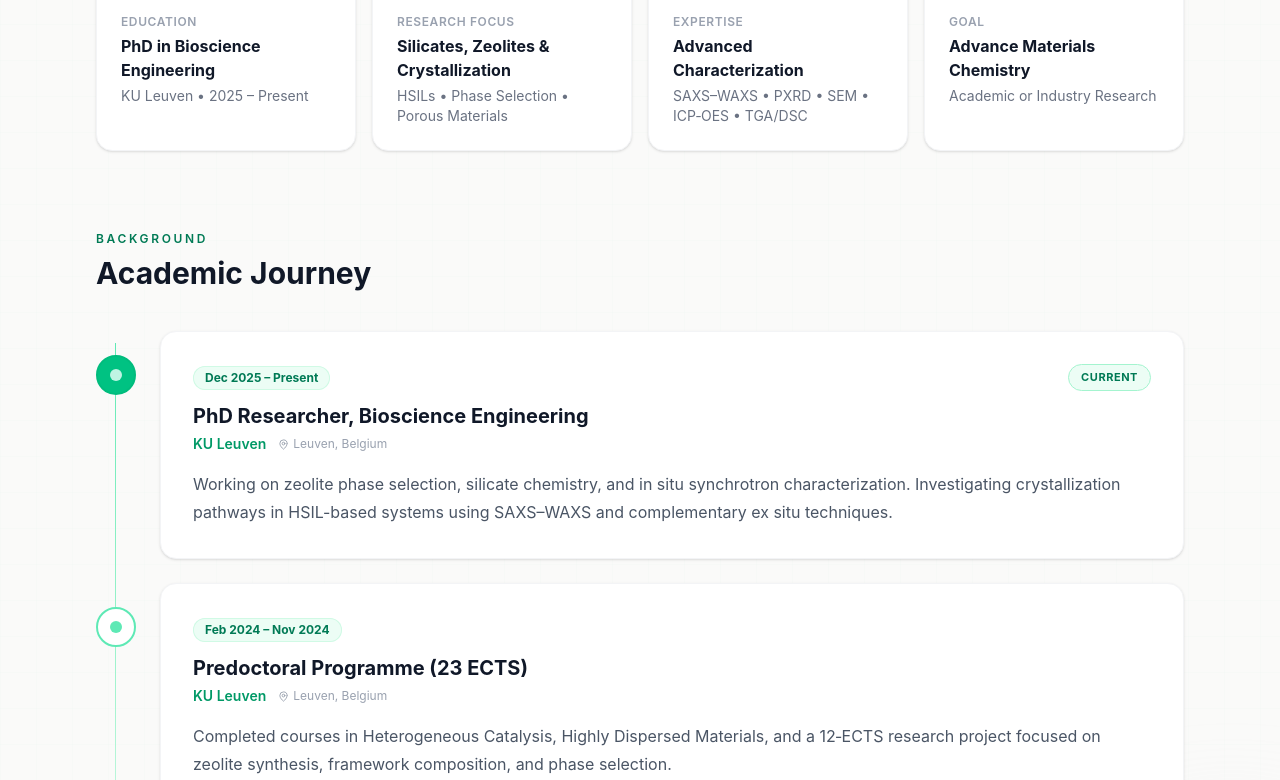
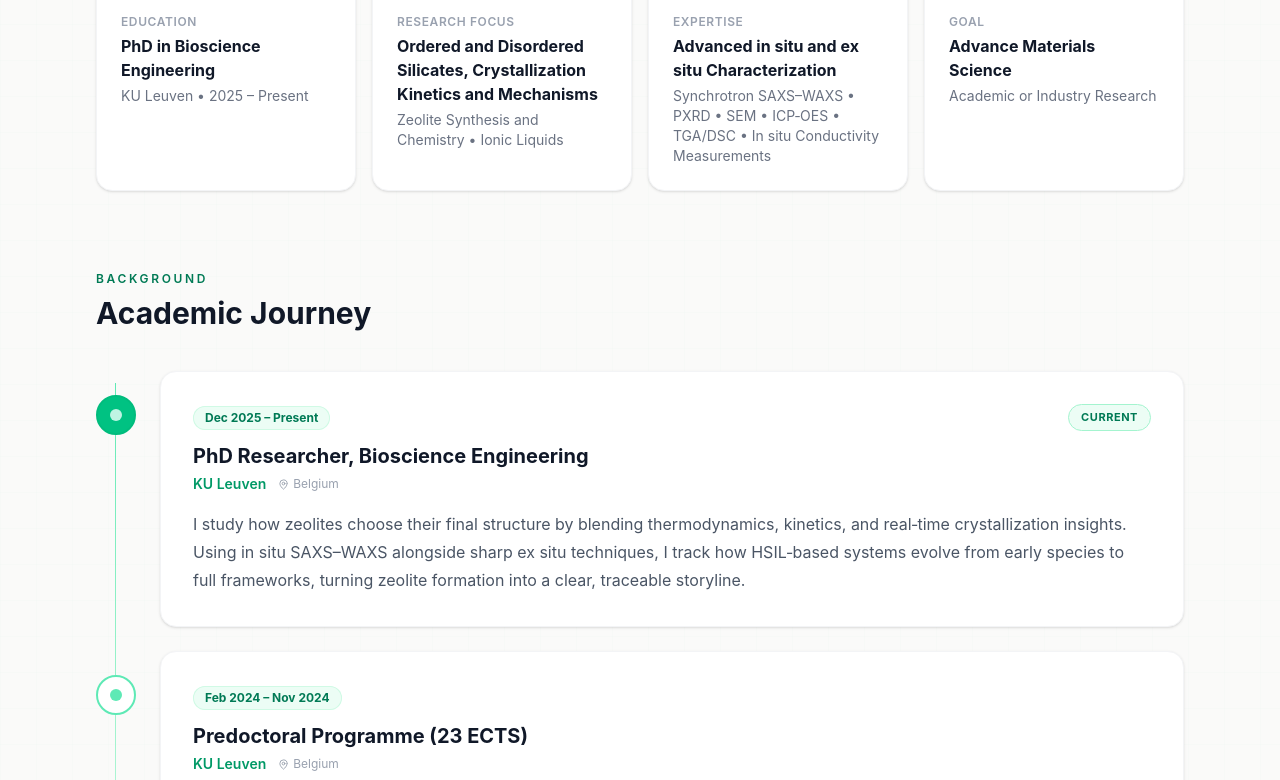
Before and after one commit to anjulnj/MyPortfolio-, a React (Vite) app: page / in a window 1280 px wide. Shown: the part 1640-2420 px from the top of the page. Built offline with nearby package versions, Linux system fonts and the light colour scheme.

Commit message:
Update about

```diff
--- a/src/components/About.tsx
+++ b/src/components/About.tsx
@@ -13,21 +13,21 @@ const About = () => {
       icon: <Brain size={22} />,
       color: 'blue',
       title: 'Research Focus',
-      detail: 'Silicates, Zeolites & Crystallization',
-      sub: 'HSILs • Phase Selection • Porous Materials',
+      detail: 'Ordered and Disordered Silicates, Crystallization Kinetics and Mechanisms',
+      sub: 'Zeolite Synthesis and Chemistry • Ionic Liquids',
     },
     {
       icon: <Award size={22} />,
       color: 'amber',
       title: 'Expertise',
-      detail: 'Advanced Characterization',
-      sub: 'SAXS–WAXS • PXRD • SEM • ICP‑OES • TGA/DSC',
+      detail: 'Advanced in situ and ex situ Characterization',
+      sub: 'Synchrotron SAXS–WAXS • PXRD • SEM • ICP‑OES • TGA/DSC • In situ Conductivity Measurements',
     },
     {
       icon: <Target size={22} />,
       color: 'rose',
       title: 'Goal',
-      detail: 'Advance Materials Chemistry',
+      detail: 'Advance Materials Science',
       sub: 'Academic or Industry Research',
     },
   ];
@@ -68,16 +68,16 @@ const About = () => {
       year: 'Dec 2025 – Present',
       title: 'PhD Researcher, Bioscience Engineering',
       place: 'KU Leuven',
-      location: 'Leuven, Belgium',
-      desc: 'Working on zeolite phase selection, silicate chemistry, and in situ synchrotron characterization. Investigating crystallization pathways in HSIL-based systems using SAXS–WAXS and complementary ex situ techniques.',
+      location: 'Belgium',
+      desc: 'I study how zeolites choose their final structure by blending thermodynamics, kinetics, and real‑time crystallization insights. Using in situ SAXS–WAXS alongside sharp ex situ techniques, I track how HSIL‑based systems evolve from early species to full frameworks, turning zeolite formation into a clear, traceable storyline.',
       current: true,
     },
     {
       year: 'Feb 2024 – Nov 2024',
       title: 'Predoctoral Programme (23 ECTS)',
       place: 'KU Leuven',
-      location: 'Leuven, Belgium',
-      desc: 'Completed courses in Heterogeneous Catalysis, Highly Dispersed Materials, and a 12‑ECTS research project focused on zeolite synthesis, framework composition, and phase selection.',
+      location: 'Belgium',
+      desc: 'Completed a Research project focused on zeolite synthesis, framework composition, and phase selection with related courses like Heterogeneous Catalysis and  Highly Dispersed Materials, ',
       current: false,
     },
     {
@@ -85,7 +85,7 @@ const About = () => {
       title: 'M.Sc. Physics (Material Sciences)',
       place: 'Jamia Millia Islamia',
       location: 'New Delhi, India',
-      desc: 'CGPA 9.26/10 (Rank 4/45). Specialized in materials science, condensed matter physics, semiconductor devices, and advanced characterization techniques. Graduated with distinction.',
+      desc: 'CGPA 9.26/10 with specialization in materials science, condensed matter physics, semiconductor devices, and advanced characterization techniques.',
       current: false,
     },
   ];
```
Also changed, not shown: Image.jpg (added), 9 other files (tests, documents, lock files or other folders).
